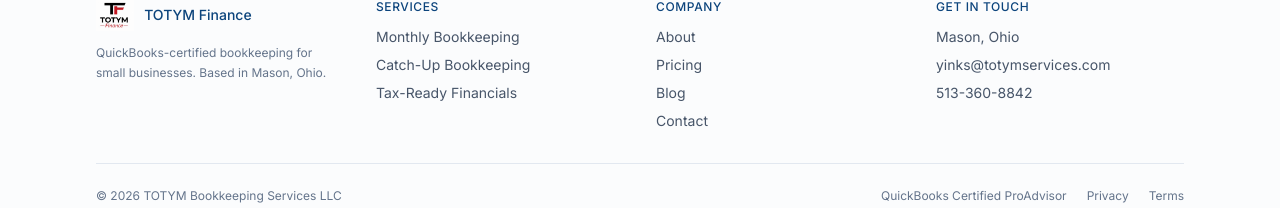
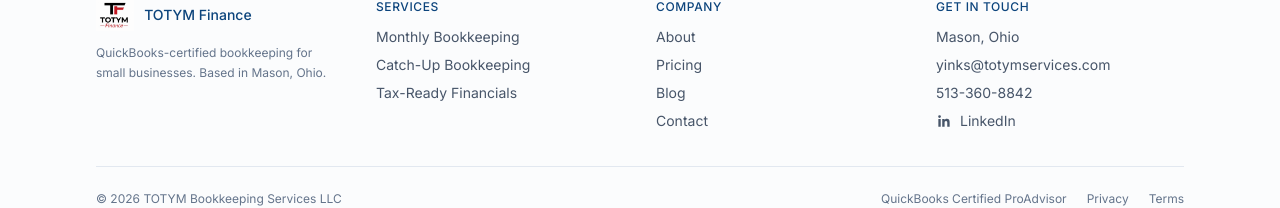
Before and after one commit to ronyinkus/totym, a Next.js app: page / in a window 1280 px wide. Shown: the part 3380-3588 px from the top of the page. Built offline with nearby package versions, Linux system fonts and the light colour scheme.

Commit message:
Add LinkedIn link to footer

```diff
--- a/components/Footer.tsx
+++ b/components/Footer.tsx
@@ -104,6 +104,24 @@ export default function Footer() {
                   513-360-8842
                 </a>
               </li>
+              <li>
+                <a
+                  href="https://www.linkedin.com/in/yinks-oladapo/"
+                  target="_blank"
+                  rel="noopener noreferrer"
+                  className="inline-flex items-center gap-2 hover:text-brand-navy"
+                  aria-label="Visit Yinks Oladapo on LinkedIn"
+                >
+                  <svg
+                    aria-hidden="true"
+                    viewBox="0 0 24 24"
+                    className="h-4 w-4 fill-current"
+                  >
+                    <path d="M20.45 20.45h-3.56v-5.57c0-1.33-.03-3.04-1.85-3.04-1.85 0-2.14 1.45-2.14 2.94v5.67H9.34V8.98h3.42v1.57h.05c.47-.9 1.64-1.85 3.37-1.85 3.6 0 4.27 2.37 4.27 5.46v6.29ZM5.32 7.41a2.06 2.06 0 1 1 0-4.12 2.06 2.06 0 0 1 0 4.12Zm1.78 13.04H3.54V8.98H7.1v11.47Z" />
+                  </svg>
+                  <span>LinkedIn</span>
+                </a>
+              </li>
             </ul>
           </div>
         </div>
```
